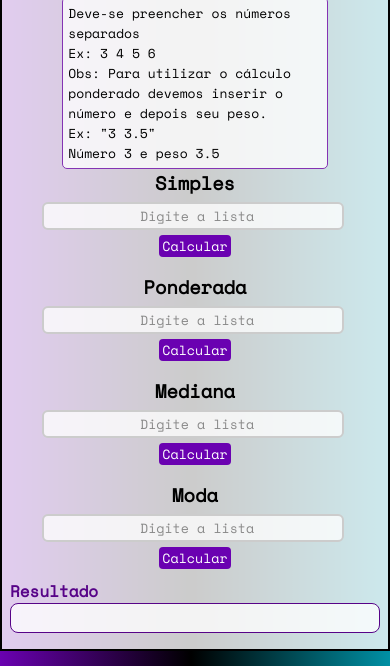
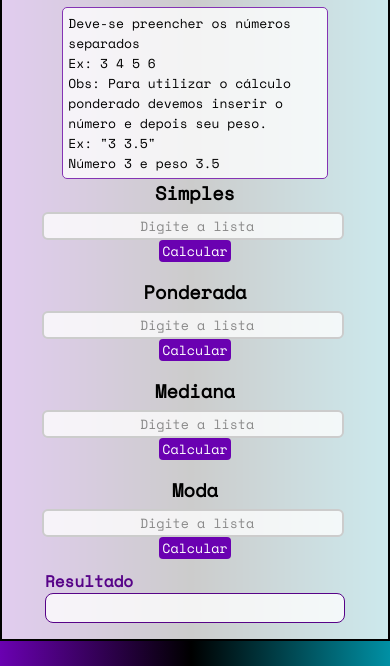
Before and after one commit to Dev-AlandeSouza/Aritmeticas.Js, a plain HTML site: page index.html in a window 390 px wide. Shown: the part 178-844 px from the top of the page. Drawn offline with nearby package versions, Linux system fonts and the light colour scheme.

Commit message:
Update Mobile Responsivity

```diff
--- a/style.css
+++ b/style.css
@@ -21,7 +21,7 @@ body {
   flex-direction: column;
   justify-content: center;
   align-items: center;
-  padding: 1em 0; /* Reduzindo o padding para 1em no topo e na parte inferior, 0 nas laterais */
+  padding: 3em 0;
   border-radius: 1.5em;
   border: 2px solid black;
   background-color: rgba(255, 255, 255, 0.8);
@@ -40,6 +40,11 @@ body {
   border: 2px solid black;
   width: 370px;
   height: 30px;
+  border-radius: 0.5em;
+  border: 1px solid #570388;
+  background-color: #ffffffc5;
+  cursor: text;
+  display: flex;
 }
 
 .controlInputs {
@@ -102,7 +107,7 @@ h1 {
   display: flex;
   flex-direction: column;
   align-items: center;
-  width: 75%;
+  max-width: 75%;
 }
 
 #observation {
@@ -120,14 +125,6 @@ h1 {
 
 #resultID h4 {
   color: #570388;
-}
-
-#result {
-  border-radius: 0.5em;
-  border: 1px solid #570388;
-  background-color: #ffffffc5;
-  cursor: text;
-  display: flex;
 }
 
 @media (max-width: 700px) {
@@ -207,6 +204,7 @@ h1 {
     padding: 1em;
     max-width: 100%;
     border-radius: 0;
+    overflow-y: auto;
   }
 
   h1 {
@@ -214,3 +212,40 @@ h1 {
     margin-bottom: 10px;
   }
 }
+
+@media (max-width: 390px) {
+  body {
+    background: linear-gradient(90deg, #6a01b1 0%, #000000 49%, #0090a4 100%);
+  }
+
+  .main {
+    padding: 1em;
+    max-width: 100%;
+    border-radius: 0;
+    overflow-y: auto;
+  }
+
+  h1 {
+    font-size: 24px;
+    margin-bottom: 10px;
+  }
+
+  .operation-options {
+    align-items: flex-start;
+  }
+
+  .controlInputs {
+    display: flex;
+    flex-direction: column;
+    align-items: center;
+  }
+
+  #observation {
+    width: 100%;
+    height: 50%;
+  }
+
+  #result{
+    width: 300px;
+  }
+}
```
